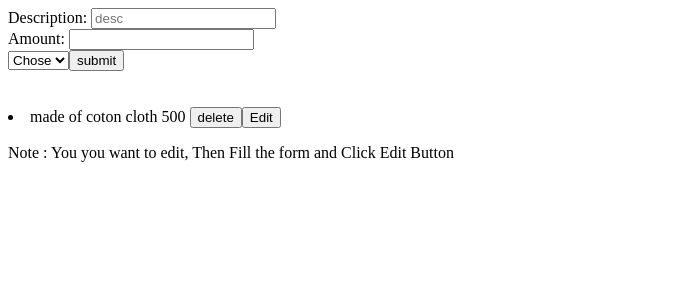
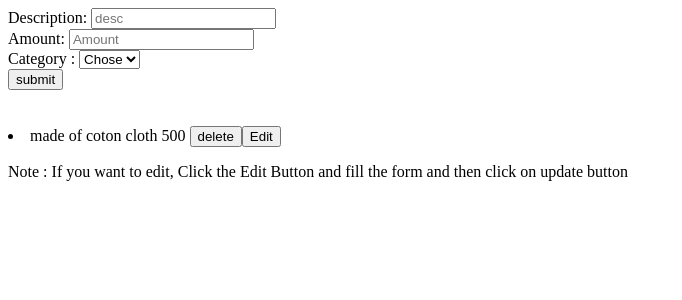
Before and after one commit to RashidSiddique12/react-review, a React (Vite) app: page / in a window 1280 px wide. Shown: the top 300 px of the page, without its empty margins (0-682 px from the left). Built offline with nearby package versions, Linux system fonts and the light colour scheme.

Commit message:
split into two component

```diff
--- a/src/App.css
+++ b/src/App.css
@@ -1,3 +1,6 @@
+
+
+
 /* #root {
   max-width: 1280px;
   margin: 0 auto;
--- a/src/App.jsx
+++ b/src/App.jsx
@@ -1,6 +1,7 @@
 import { useState } from "react";
 import "./App.css";
 import { v4 as uuidv4 } from "uuid";
+import Lists from "./Lists";
 
 function App() {
   const [data, setData] = useState([
@@ -9,7 +10,6 @@ function App() {
   const [des, setDes] = useState();
   const [amount, setAmout] = useState();
   const [item, setItem] = useState();
-
 
   const handleSubmit = (e) => {
     e.preventDefault();
@@ -29,7 +29,12 @@ function App() {
     setData(
       data.map((itm) => {
         if (itm.id == id) {
-          return { ...itm, des: (des? des : itm.des), amount: (amount ? amount : itm.amount), item: (item? item : itm.item )};
+          return {
+            ...itm,
+            des: des ? des : itm.des,
+            amount: amount ? amount : itm.amount,
+            item: item ? item : itm.item,
+          };
         } else {
           return itm;
         }
@@ -39,11 +44,10 @@ function App() {
     setDes("");
     setAmout("");
     setItem("");
-
   };
 
   return (
-    <>
+    <div className="App">
       <form onSubmit={handleSubmit}>
         Description:{" "}
         <input
@@ -56,10 +60,12 @@ function App() {
         Amount:{" "}
         <input
           type="text"
+          placeholder="Amount"
           value={amount}
           onChange={(e) => setAmout(e.target.value)}
         />
         <br />
+        <span>Category : </span>
         <select name="" id="" onChange={(e) => setItem(e.target.value)}>
           <option value="chose"> Chose</option>
           <option value="hair">hair</option>
@@ -67,30 +73,30 @@ function App() {
           <option value="shoes">shoes</option>
           <option value="Jeans">Jeans</option>
         </select>
+        <br />
         <button type="submit">submit</button>
       </form>
-    <br />
-    <br />
-      {data.map((itm) => (
-        <div key={itm.id}>
-          <li>
-            {itm.des}{" "}
-            {itm.item}{" "}
-            {itm.amount}{" "}
-            <button onClick={() => handleDelete(itm.id)}>delete</button>
-
-              <button onClick={() => handleEdit(itm.id)}>Edit</button>
-
-          </li>
+      <br />
+      <br />
+      {data.map(({ id, des, item, amount }) => (
+        <div key={id}>
+          <Lists
+            des={des}
+            item={item}
+            amount={amount}
+            handleDelete={() => handleDelete(id)}
+            handleEdit={() => handleEdit(id)}
+          />
         </div>
       ))}
 
-      <p>Note : You you want to edit, Then Fill the form and Click Edit Button</p>
+      <p>
+        Note : If you want to edit, Click the Edit Button and fill the form and then click on update button
+      </p>
       <br />
       <br />
-    </>
+    </div>
   );
 }
 
-
 export default App;
--- /dev/null
+++ b/src/Lists.jsx
@@ -0,0 +1,26 @@
+import React, { useState } from "react";
+
+function Lists({ des, item, amount, handleDelete, handleEdit }) {
+  const [isEdit, setIsEdit] = useState(false);
+  return (
+    <div>
+      <li>
+        {des} {item} {amount} <button onClick={handleDelete}>delete</button>
+        {isEdit ? (
+          <button onClick={() => {
+              handleEdit();
+              setIsEdit(false);
+          }}>update</button>
+        ) : (
+          <button
+            onClick={()=>setIsEdit(true)}
+          >
+            Edit
+          </button>
+        )}
+      </li>
+    </div>
+  );
+}
+
+export default Lists;
```
